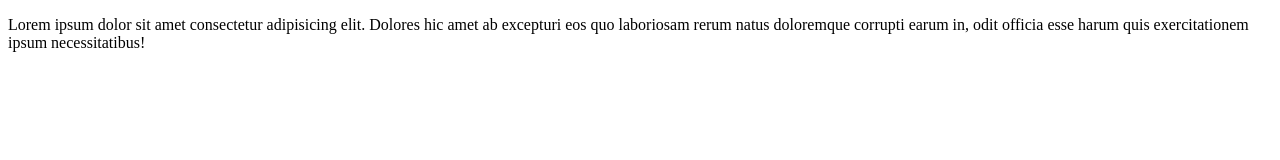
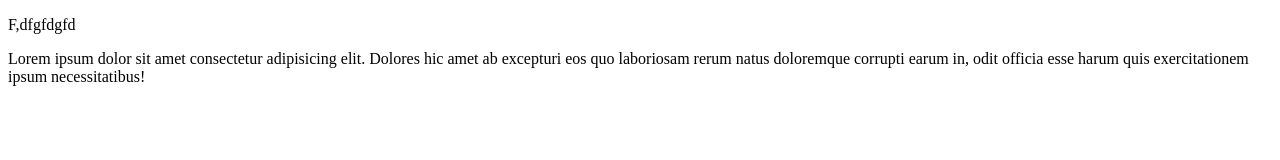
Before and after one commit to RomanPateichuk/HelloPackage, a website: page index.html in a window 1280 px wide. Drawn offline with Linux system fonts and the light colour scheme.

Commit message:
feat: Abra cadabra

```diff
--- a/index.html
+++ b/index.html
@@ -9,6 +9,7 @@
 </head>
 
 <body>
+  <p>F,dfgfdgfd</p>
   <p>Lorem ipsum dolor sit amet consectetur adipisicing elit. Dolores hic amet ab excepturi eos quo laboriosam rerum
     natus doloremque corrupti earum in, odit officia esse harum quis exercitationem ipsum necessitatibus!</p>
   <script src="./index.js"></script>
```
